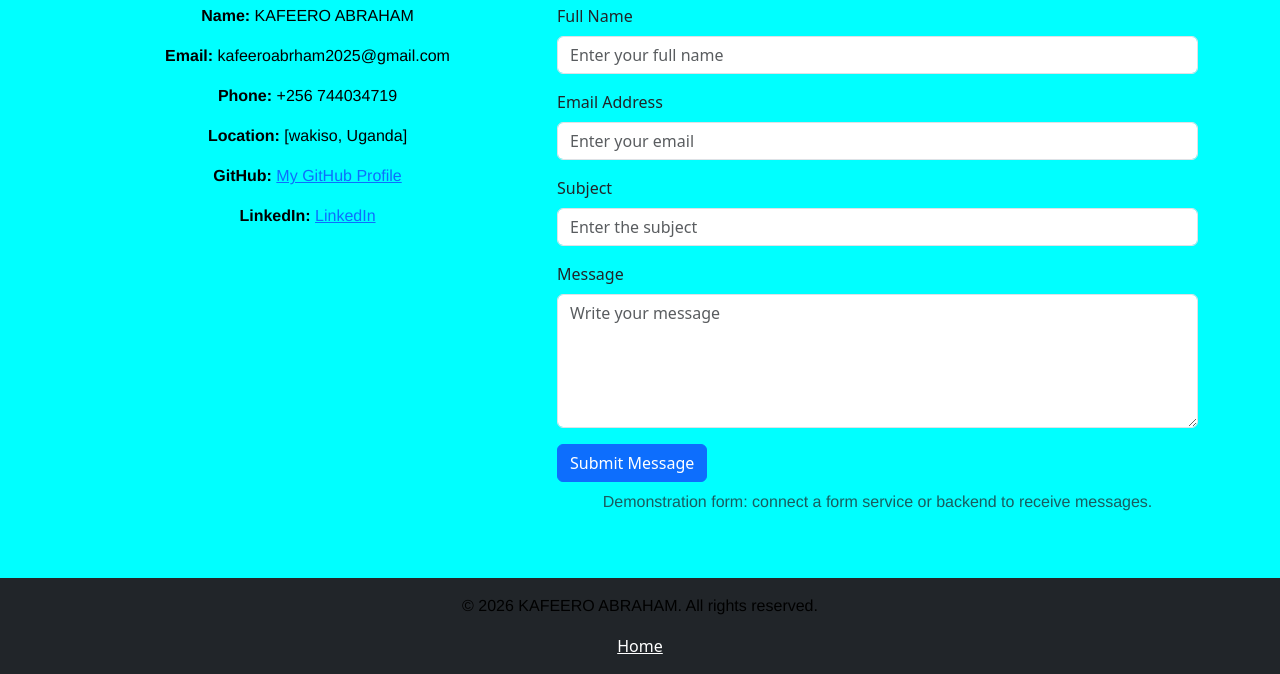
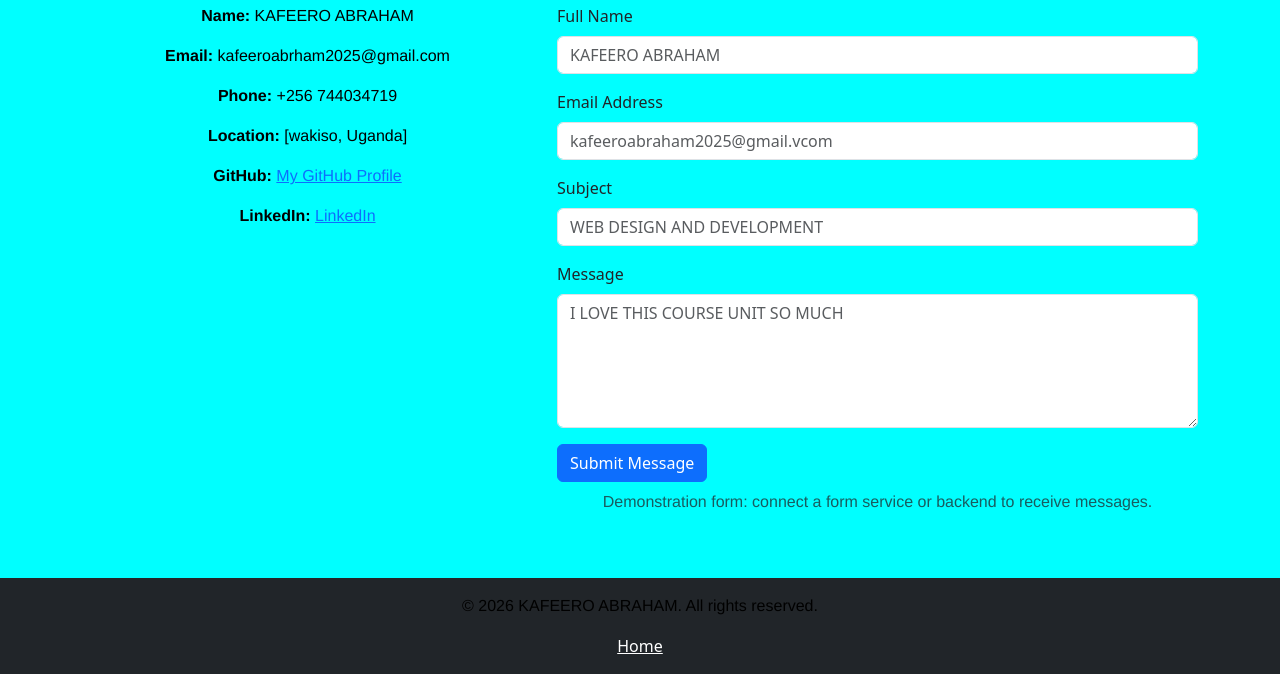
Before and after one commit to kabraham2026/mid-semister, a plain HTML site: page contacts.html in a window 1280 px wide. Shown: the part 146-820 px from the top of the page. Drawn offline with nearby package versions, Linux system fonts and the light colour scheme.

Commit message:
Update contacts.html

```diff
--- a/contacts.html
+++ b/contacts.html
@@ -57,25 +57,25 @@
                 <div class="mb-3">
                     <label for="fullName" class="form-label">Full Name</label>
                     <input type="text" class="form-control" id="fullName"
-                           name="fullName" placeholder="Enter your full name" required>
+                           name="fullName" placeholder="KAFEERO ABRAHAM" required>
                 </div>
 
                 <div class="mb-3">
                     <label for="email" class="form-label">Email Address</label>
                     <input type="email" class="form-control" id="email"
-                           name="email" placeholder="Enter your email" required>
+                           name="email" placeholder="kafeeroabraham2025@gmail.vcom" required>
                 </div>
 
                 <div class="mb-3">
                     <label for="subject" class="form-label">Subject</label>
                     <input type="text" class="form-control" id="subject"
-                           name="subject" placeholder="Enter the subject" required>
+                           name="subject" placeholder="WEB DESIGN AND DEVELOPMENT" required>
                 </div>
 
                 <div class="mb-3">
                     <label for="message" class="form-label">Message</label>
                     <textarea class="form-control" id="message" name="message"
-                              rows="5" placeholder="Write your message"
+                              rows="5" placeholder="I LOVE THIS COURSE UNIT SO MUCH"
                               required></textarea>
                 </div>
 
```
